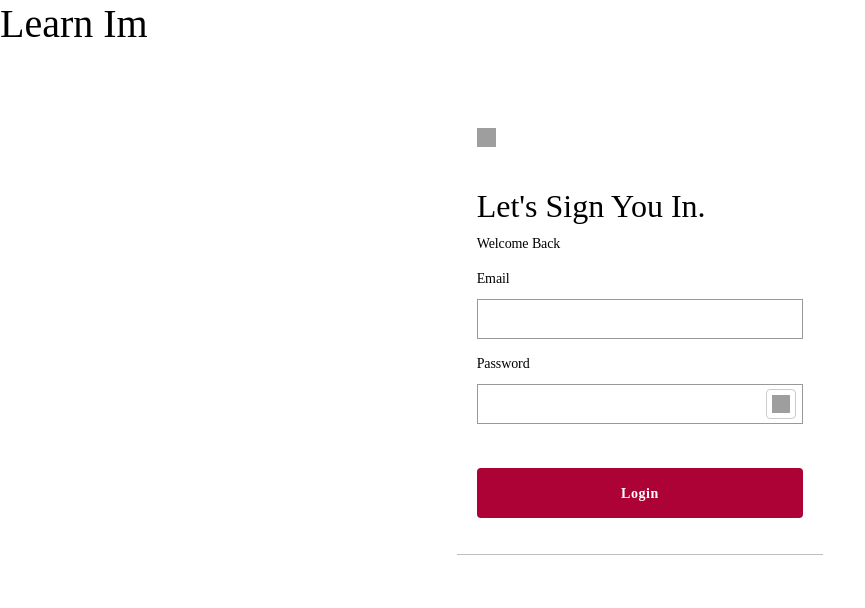
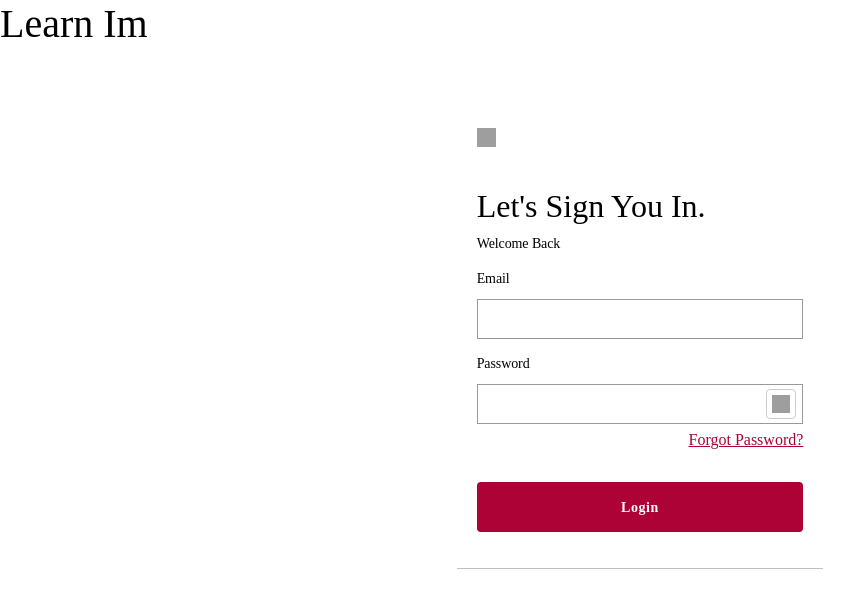
Before and after one commit to Kprasannatradexa/learn-Im, an Angular app: page /auth/login in a window 1280 px wide. Shown: the top 608 px of the page, without its empty margins (0-865 px from the left). Built offline with nearby package versions, Linux system fonts and the light colour scheme; grey boxes are pictures that could not be loaded.

Commit message:
Forgot password link added.

```diff
--- a/src/app/authentication/components/login/login.component.html
+++ b/src/app/authentication/components/login/login.component.html
@@ -38,6 +38,9 @@
                 password: 'Enter a valid password.'
               }"
             ></app-input>
+            <div class="forgot-password">
+              <a class="terms-link" [routerLink]="">Forgot Password?</a>
+            </div>
 
             <div class="row">
               <div class="col-12 p-0 mt-30">
--- a/src/app/authentication/components/login/login.component.scss
+++ b/src/app/authentication/components/login/login.component.scss
@@ -51,6 +51,17 @@
             color: $color-1;
         }
 
+        .forgot-password {
+            justify-content: flex-end;
+            display: flex;
+            margin-top: -10px;
+
+            a.terms-link {
+                color: $color-21;
+                text-decoration: underline;
+            }
+        }
+
         .checkbox-title {
             font-weight: 400;
             letter-spacing: -0.1px;
```
